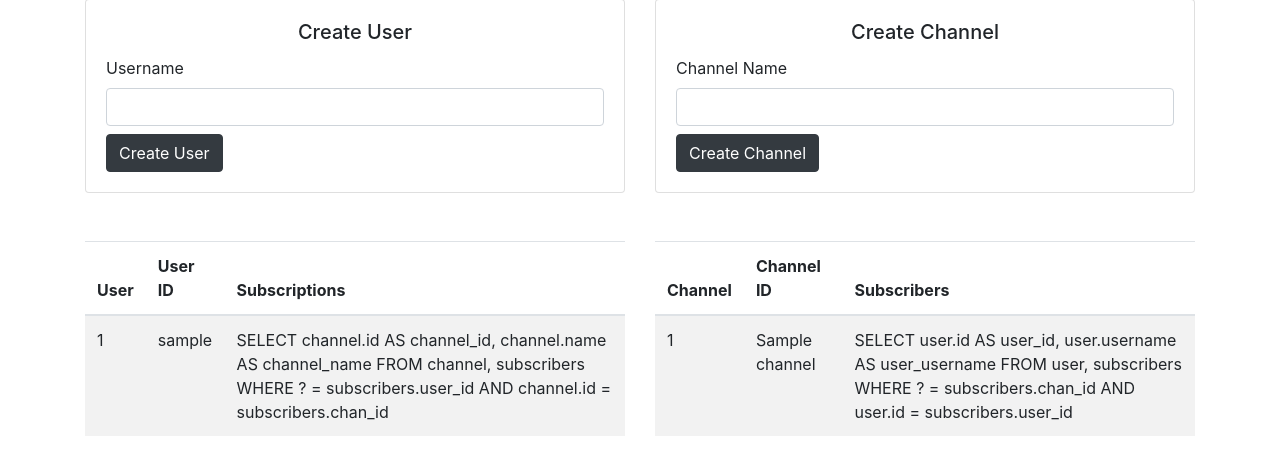
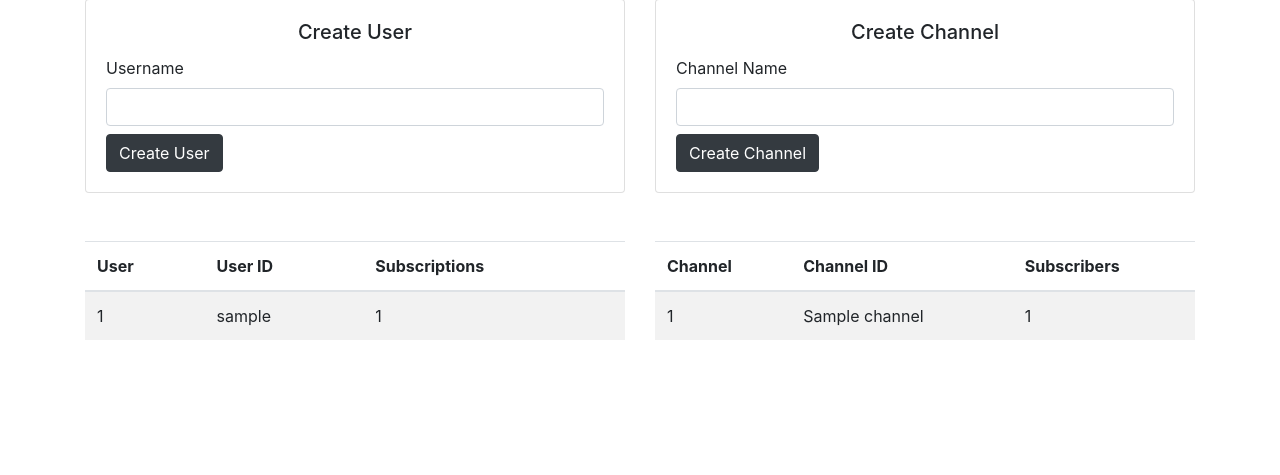
Before and after one commit to KyleEgland/flask_many-to-many_model, a Flask app: page / in a window 1280 px wide. Shown: the part 97-572 px from the top of the page. Run offline with Flask 2, Linux system fonts and the light colour scheme; tables that the repository leaves empty hold one stand-in row (values such as "Sample post"); some libraries are stand-ins or nearby versions.

Commit message:
editing templates to use counts

```diff
--- a/app/templates/_channelrow.html
+++ b/app/templates/_channelrow.html
@@ -3,5 +3,5 @@
 <tr>
     <td>{{ channel.id }}</td>
     <td>{{ channel.name }}</td>
-    <td>{{ channel.subscribers }}</td>
+    <td>{{ channel.subscribers.count() }}</td>
 </tr>
--- a/app/templates/_userrow.html
+++ b/app/templates/_userrow.html
@@ -3,5 +3,5 @@
 <tr>
     <td>{{ user.id }}</td>
     <td>{{ user.username }}</td>
-    <td>{{ user.subscriptions }}</td>
+    <td>{{ user.subscriptions.count() }}</td>
 </tr>
```
